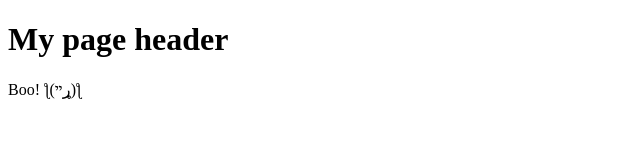
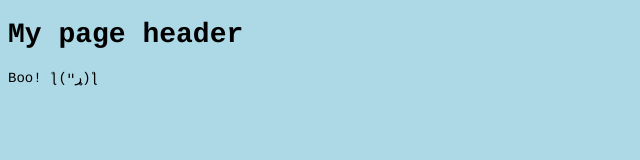
Before and after one commit to faelplg/frontlab, a website built with webpack: page public/index.html in a window 1280 px wide. Shown: the whole page, without its empty margins (0-640 px from the left). Built offline with nearby package versions, Linux system fonts and the light colour scheme.

Commit message:
Are you saying that is difficult to preserve the environment?

```diff
--- a/public/index.html
+++ b/public/index.html
@@ -7,7 +7,7 @@
     <title>HTML- Basic file</title>
     <meta name="description" content="Basic HTML file structure.">
     <meta name="author" content="someone">
-  </head>
+  <link href="styles.css" rel="stylesheet"></head>
   <body>
     <h1>My page header</h1>
   <script type="text/javascript" src="bundle.js"></script></body>
--- /dev/null
+++ b/public/styles.css
@@ -0,0 +1,8 @@
+body {
+  background-color: lightblue; }
+
+:root {
+  font-family: 'Courier', monospace;
+  font-size: 14px;
+  -webkit-font-smoothing: antialiased;
+  -webkit-text-size-adjust: 100%; }
--- /dev/null
+++ b/src/assets/stylesheets/typography.scss
@@ -0,0 +1,6 @@
+:root {
+  font-family: 'Courier', monospace;
+  font-size: 14px;
+  -webkit-font-smoothing: antialiased;
+  -webkit-text-size-adjust: 100%;
+}
--- /dev/null
+++ b/src/base.scss
@@ -0,0 +1,6 @@
+$backgroundColor: lightblue;
+body {
+  background-color: $backgroundColor;
+}
+
+@import './assets/stylesheets/typography.scss';
--- a/src/index.js
+++ b/src/index.js
@@ -1,16 +1,23 @@
+import './base.scss';
+class Generator {
+  createParagraph(__string) {
+    const textNode = document.createTextNode(__string);
+    const paragraphElement = document.createElement('P');
+    paragraphElement.appendChild(textNode);
+    return paragraphElement;
+  }
 
-function generateComponent() {
-  const element__ = document.createElement('DIV');
-  element__.className = 'container';
+  createDiv(__innerNode) {
+    const divElement = document.createElement('DIV');
+    if (__innerNode) {
+      divElement.appendChild(__innerNode);
+    }
+    return divElement;
+  }
+}
 
-  const paragraph = document.createElement('P');
-  const txt = document.createTextNode('Boo! ƪ(ړײ)ƪ');
+const gen = new Generator;
+const par = gen.createParagraph('Boo! ƪ(ړײ)ƪ');
+const div = gen.createDiv(par);
 
-  paragraph.appendChild(txt);
-  element__.appendChild(paragraph);
-
-  console.log('My JavaScript log.');
-
-  return element__;
-}
-document.body.appendChild(generateComponent());
+document.body.appendChild(div);
--- a/webpack.config.js
+++ b/webpack.config.js
@@ -1,6 +1,7 @@
 const path = require('path');
 const CleanWebpackPlugin = require('clean-webpack-plugin');
 const HtmlWebpackPlugin = require('html-webpack-plugin');
+const MiniCssExtractPlugin = require('mini-css-extract-plugin');
 let config = {
   entry: './src/index.js',
   output: {
@@ -12,7 +13,24 @@ let config = {
     new HtmlWebpackPlugin({
       template: './src/index.html',
       minify: false
+    }),
+    new MiniCssExtractPlugin({
+      filename: 'styles.css'
     })
-  ]
+  ],
+  module: {
+    rules: [{
+      test: /\.js$/,
+      exclude: /node_modules/,
+      loader: 'babel-loader'
+    },{
+      test: /\.(sa|sc|c)ss$/,
+      use: [
+        MiniCssExtractPlugin.loader,
+        'css-loader',
+        'sass-loader'
+      ]
+    }]
+  }
 };
 module.exports = config;
```
Also changed, not shown: package.json (+7 -0 lines), public/bundle.js (+48 -12 lines), .babelrc (added), 1 other file.
